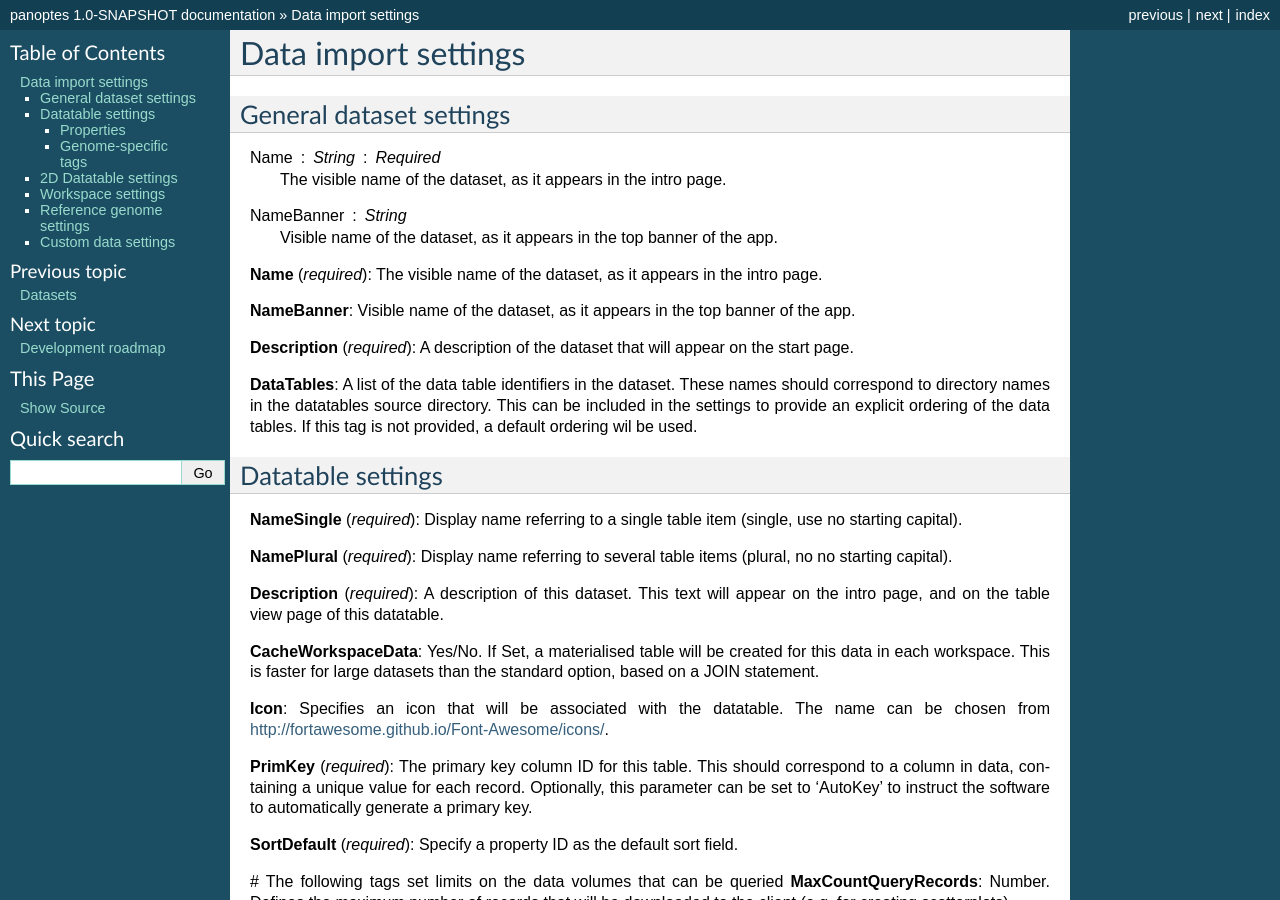
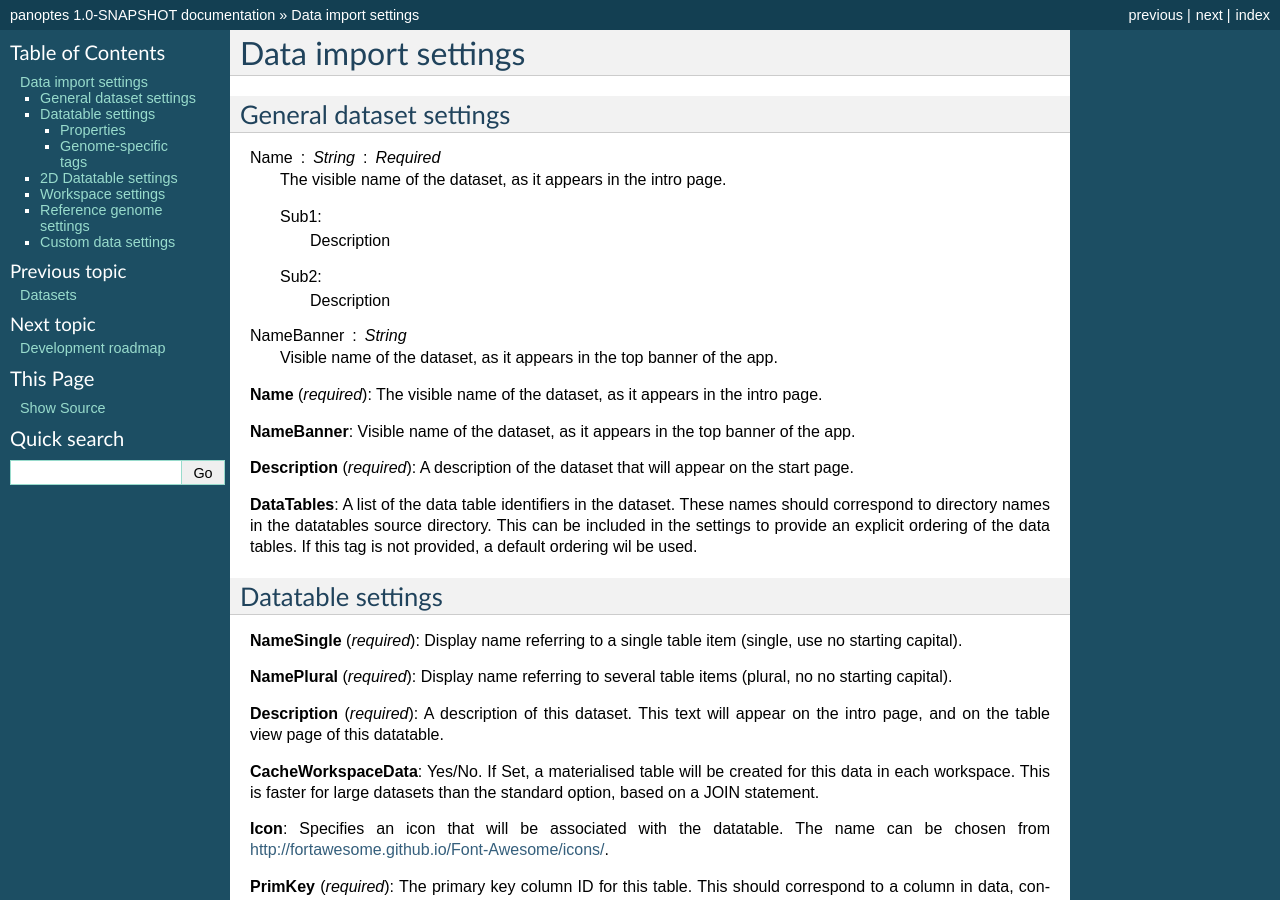
Before and after one commit to cggh/panoptes, a Sphinx documentation site: the page built from documentation/importsettings.rst, in a window 1280 px wide and 900 px high. Built offline with Sphinx 7.4.7, drawn with Linux system fonts in a browser that asks for light colours.

Commit message:
Update importsettings.rst

```diff
--- a/documentation/importsettings.rst
+++ b/documentation/importsettings.rst
@@ -7,6 +7,11 @@ General dataset settings
 
 Name : String : Required
   The visible name of the dataset, as it appears in the intro page.
+
+  Sub1:
+     Description
+  Sub2:
+     Description
 
 NameBanner : String
   Visible name of the dataset, as it appears in the top banner of the app.
```
